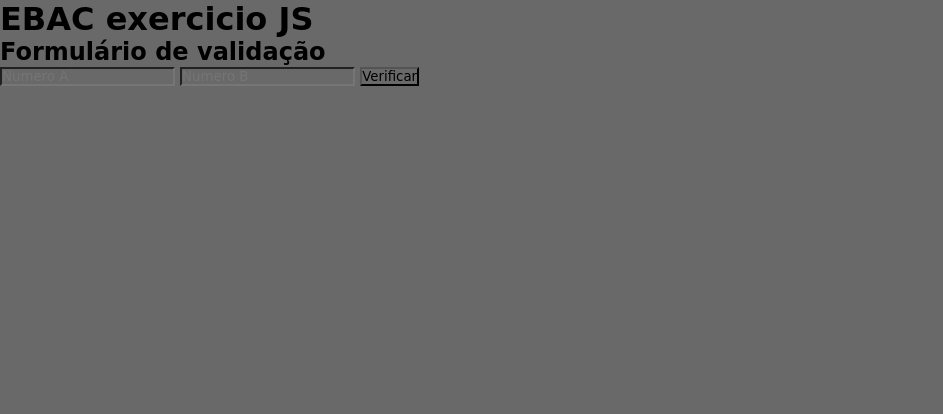
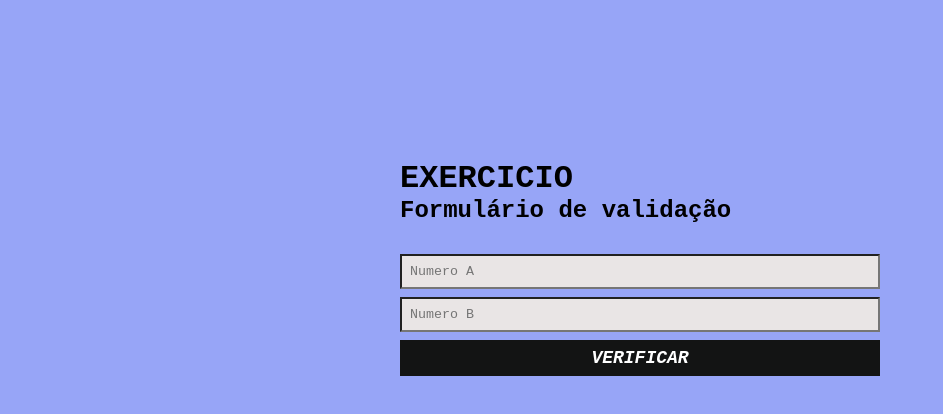
Before and after one commit to alessandrosaldanha/exercicio_html_js, a plain HTML site: page index.html in a window 1280 px wide. Shown: the whole page, without its empty margins (0-943 px from the left). Drawn offline with Linux system fonts and the light colour scheme.

Commit message:
add outros

```diff
--- a/index.html
+++ b/index.html
@@ -9,11 +9,11 @@
 </head>
 <body>
     <div class="container">
-        <h1>EBAC exercicio JS</h1>
+        <h1>EXERCICIO</h1>
         <h2>Formulário de validação</h2>
         <form id="form-comparacao">
-            <input type="number" id="numero-a" required placeholder="Numero A" />
-            <input type="number" id="numero-b" required placeholder="Numero B" />
+            <input type="number" id="numero-a"  placeholder="Numero A" required/>
+            <input type="number" id="numero-b"  placeholder="Numero B" required/>
             <button id="btn-comparador" type="submit" >Verificar</button>
         </form>
     </div>
--- a/main.css
+++ b/main.css
@@ -2,6 +2,42 @@
     margin: 0;
     padding: 0;
     box-sizing: border-box;
-    font-family: 'Righteous', cursive;
-    background-color: dimgray;
+    font-family: 'Courier New', Courier, monospace;
+    background-color: rgb(151, 165, 247);
 }
+.container {
+    margin: 160px auto;
+    max-width: 480px;
+    width: 100%;
+}
+
+form {
+    margin-top: 30px;
+}
+
+input {
+    background-color: #e9e5e5;
+}
+
+input, button {
+    display: block;
+    padding: 8px;
+    margin-bottom: 8px;
+    width: 100%;
+    resize: none;
+}
+
+button {
+    background-color: rgb(19, 20, 20);
+    border: none;
+    text-transform: uppercase;
+    color: #fff;
+    font-weight: bold;
+    font-size: 18px;
+    font-style: italic;
+    cursor: pointer;
+}
+
+button:hover {
+    background-color: rgb(84, 78, 167);
+}
```
